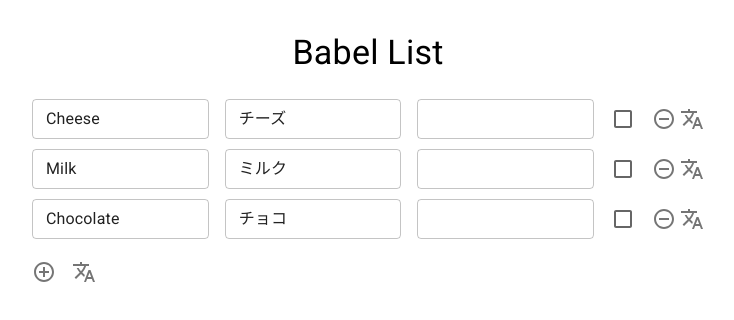
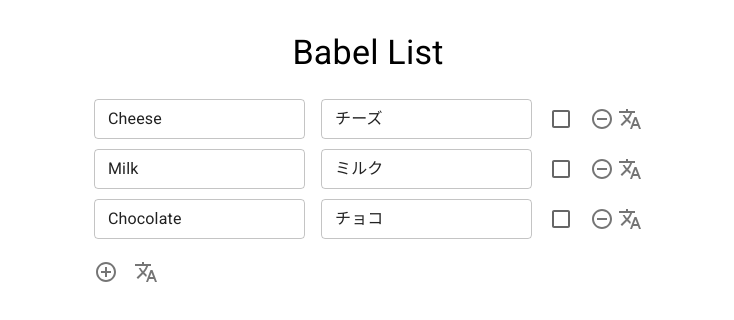
Before and after one commit to tbjp/Babel-Shopping, a React (Create React App) app: page / in a window 1280 px wide. Shown: the top 320 px of the page, without its empty margins (272-1006 px from the left). Built offline with nearby package versions, Linux system fonts and the light colour scheme; what path would draw is missing.

Commit message:
Transliteration label
Changed the transliteration to a label rather than a column. Currently slightly clipped.

```diff
--- a/src/App.tsx
+++ b/src/App.tsx
@@ -9,9 +9,11 @@ import {
   Box,
   Checkbox,
   Container,
+  FormControl,
   Grid,
   IconButton,
   Input,
+  InputLabel,
   List,
   ListItem,
   ListItemButton,
@@ -25,7 +27,6 @@ import RemoveCircleOutlineIcon from '@mui/icons-material/RemoveCircleOutline';
 import AddCircleOutlineIcon from '@mui/icons-material/AddCircleOutline';
 import TranslateIcon from '@mui/icons-material/Translate';
 import azureTranslate from './translate';
-import azureTranslit from './transliterate';
 import dotenv from 'dotenv';
 
 interface Language {
@@ -219,9 +220,15 @@ function CheckboxList() {
                     handleListChange(newList);
                   }}
                 />
+                <FormControl>
+                  <InputLabel htmlFor="result-input">
+                    {item.translit}
+                  </InputLabel>
                   <StrikethroughInput
+                    id="result-input"
                     value={item.targetLang}
                     size="small"
+                    label={item.translit}
                     ref={(el) =>
                       (inputRefs2.current[index] =
                         el as HTMLInputElement)
@@ -235,7 +242,8 @@ function CheckboxList() {
                       handleListChange(newList);
                     }}
                   />
-                <StrikethroughInput
+                </FormControl>
+                {/* <StrikethroughInput
                   value={item.translit}
                   size="small"
                   ref={(el) =>
@@ -250,7 +258,7 @@ function CheckboxList() {
                     newList[index].translit = e.target.value;
                     handleListChange(newList);
                   }}
-                />
+                /> */}
                 <Checkbox
                   checked={item.checked}
                   onClick={handleToggle(index)}
```
Lines whose indentation alone changed are shown as unchanged.
